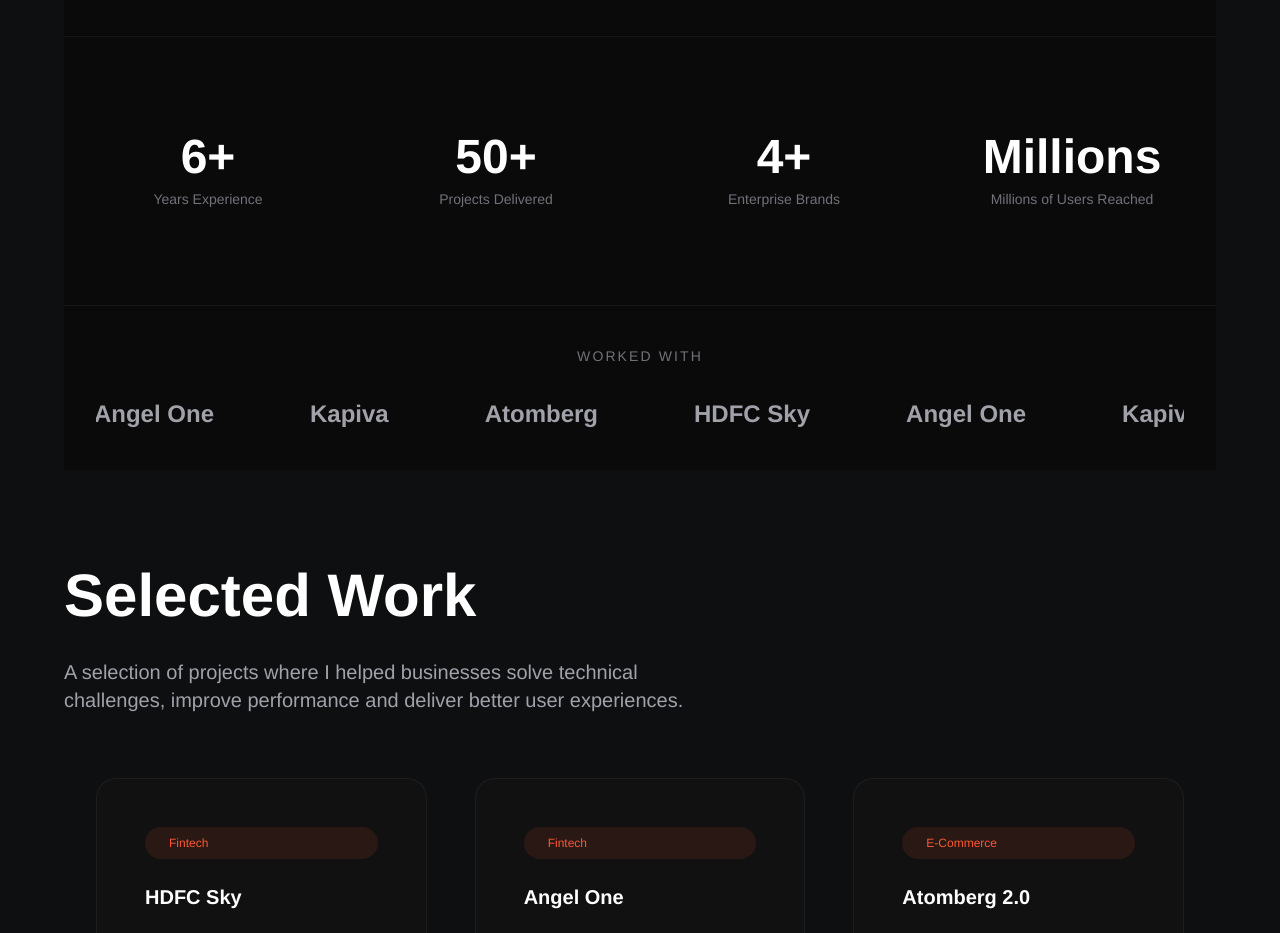
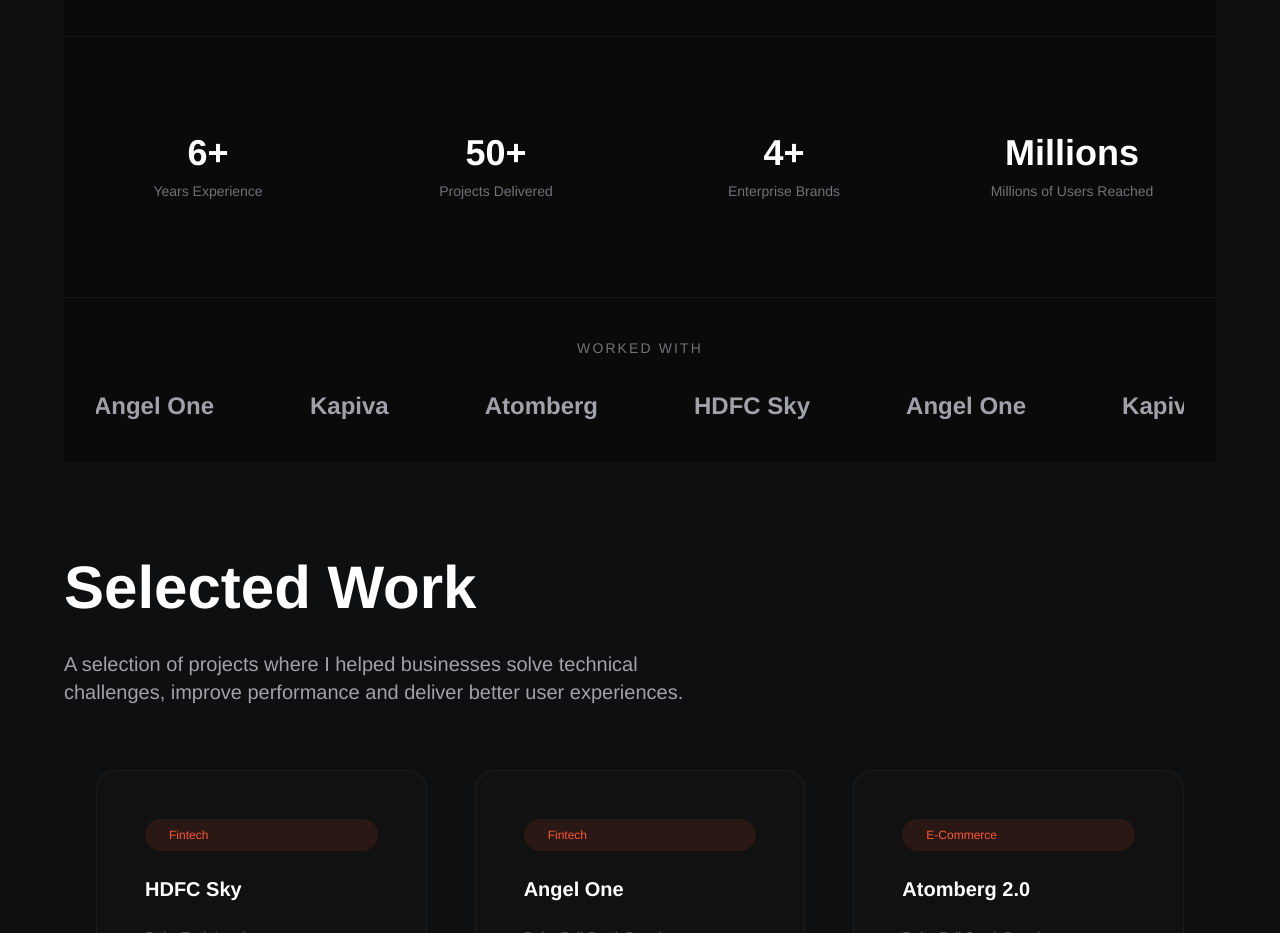
Before and after one commit to milindex/milinds.dev, a Next.js app: page / in a window 1280 px wide. Shown: the part 1060-1993 px from the top of the page. Built offline with nearby package versions, Linux system fonts and the light colour scheme; a web font is replaced by a local one.

Commit message:
fix: reduce TrustBar metric size to text-3xl/md:text-4xl

```diff
--- a/src/components/sections/TrustBar.tsx
+++ b/src/components/sections/TrustBar.tsx
@@ -55,7 +55,7 @@
         >
           {METRICS.map((metric) => (
             <div key={metric.label} className="text-center">
-              <span className="block text-4xl font-bold text-text-primary md:text-5xl">
+              <span className="block text-3xl font-bold text-text-primary md:text-4xl">
                 {metric.text ? (
                   metric.text
                 ) : (
```
